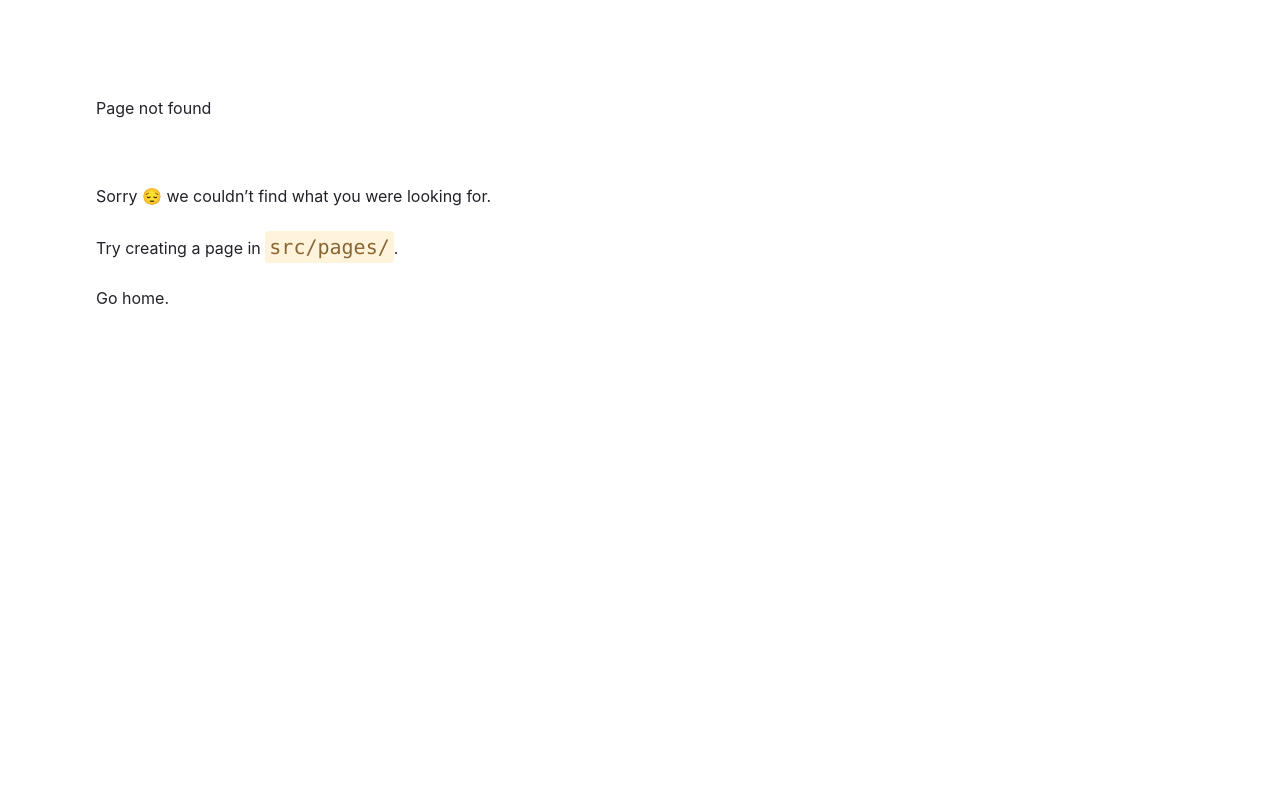
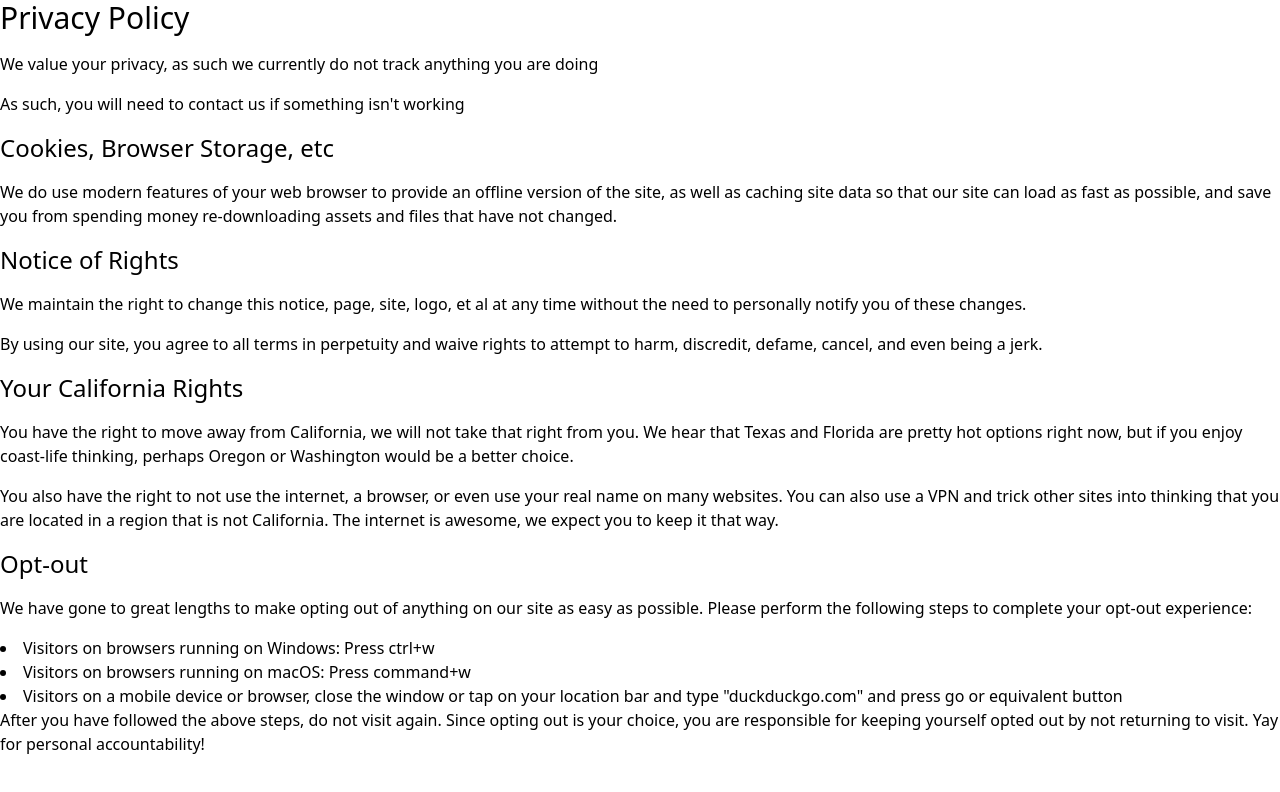
Before and after one commit to Ekxalt/philificent, a Gatsby site: page /privacy in a window 1280 px wide. Before the commit this address had no page. Built offline with nearby package versions, Linux system fonts and the light colour scheme; Gatsby itself is replaced by a stand-in of ours.

Commit message:
add title and meta comp, seo improvements

```diff
--- /dev/null
+++ b/src/components/footer.js
@@ -0,0 +1,10 @@
+import React from "react"
+
+export default function Footer({ children }) {
+  return (
+    <footer className="md:container md:mx-auto h-8">
+      Footer time is the bestest time... probably <br />
+      {children}
+    </footer>
+  )
+}
--- /dev/null
+++ b/src/components/header.js
@@ -0,0 +1,10 @@
+import React from "react"
+
+export default function Header({ children }) {
+  return (
+    <header className="h-16">
+      Test from the header component<br />
+      {children}
+    </header>
+  )
+}
--- a/src/components/post-layout.js
+++ b/src/components/layout-post.js
@@ -1,12 +1,17 @@
 import React from "react"
 import Helmet from "react-helmet"
+
+/*
+  TODO
+  - Add components for sidebar, TOC, or some-such majesty and elegance
+*/
 
 export default function Layout({ children }) {
   return (
     <>
       <Helmet>
-        <body className="dark:bg-gray-800 dark:text-white" />
-        <title>Post | Philificent.com</title>
+        <html lang="en" className="min-h-full" />
+        <body className="dark:bg-gray-900 dark:text-white min-h-full font-sans" />
       </Helmet>
 
       <main className="md:container md:mx-auto">
--- a/src/components/layout.js
+++ b/src/components/layout.js
@@ -5,13 +5,12 @@ export default function Layout({ children }) {
   return (
     <>
       <Helmet>
-        <html lang="en" className="h-full" />
-        <body className="dark:bg-gray-900 dark:text-white h-full font-sans" />
-        <title>Home | Philificent.com</title>
+        <html lang="en" className="min-h-full" />
+        <body className="dark:bg-gray-900 dark:text-white min-h-full font-sans" />
       </Helmet>
 
-      <main className="md:container md:mx-auto h-full">
-        {children}
+      <main className="md:container md:mx-auto min-h-full">
+        { children }
       </main>
     </>
   )
--- /dev/null
+++ b/src/components/meta.js
@@ -0,0 +1,18 @@
+/*
+* Component: Meta
+* Props:
+*   metaName = value that should be placed in the `name` property/attribute
+*   metaContent = value that should be placed in the `content` property/attribute
+* Expected output: <meta name="" content="" />
+*/
+import React from "react";
+import Helmet from "react-helmet";
+
+export default function Meta(props) {
+  // props.titleText = props.titleText || 'What a crazy-random-happenstance';
+  return (
+    <Helmet>
+      <meta name={props.metaName} content={props.metaContent} />
+    </Helmet>
+  )
+}
--- /dev/null
+++ b/src/components/title.js
@@ -0,0 +1,18 @@
+/*
+* Component: Title
+* props:
+* titleText = value that should be placed in the `<title>` element
+*
+* Expected output: <title>value passed from titleText prop</title>
+*/
+import React from "react";
+import Helmet from "react-helmet";
+
+export default function Title(props) {
+  // props.titleText = props.titleText || 'What a crazy-random-happenstance';
+  return (
+    <Helmet>
+      <title>{props.titleText} | Philificent.com</title>
+    </Helmet>
+  )
+}
--- a/src/pages/index.js
+++ b/src/pages/index.js
@@ -1,16 +1,31 @@
 import * as React from "react"
+import Helmet from "react-helmet"
 import Layout from "../components/layout"
-
+import Footer from "../components/footer"
+import Header from "../components/header"
+import Title from "../components/title"
+import Meta from "../components/meta"
 
 const IndexPage = () => {
   return (
     <Layout>
+      {/*<Helmet>*/}
+      {/*  <meta name="description" content="The life and times of Phil, his 2-cents, and the handiwork that names him Philificent" />*/}
+      {/*</Helmet>*/}
+      <Meta metaName={"description"} metaContent={"The life and times of Phil, his 2-cents, and the handiwork that names him Philificent"} />
+      <Title titleText='Home' />
+
+      <Header />
+
       <section className="flex flex-col items-center justify-center h-full">
         <h1 className="text-3xl mb-4">
           Philficent.com
         </h1>
         <p>For all the things!.. soon. probably.</p>
       </section>
+
+      <Footer />
+
     </Layout>
   )
 }
--- /dev/null
+++ b/src/pages/privacy.js
@@ -0,0 +1,72 @@
+import * as React from "react"
+import Helmet from "react-helmet"
+import Layout from "../components/layout"
+
+
+const PrivacyPage = () => {
+  return (
+    <Layout>
+      <Helmet>
+        <title>Privacy Policy | Philificent.com</title>
+        <meta name="description"
+              content="You have an expected right to privacy, this page outlines how we protect and encourage those rights."/>
+      </Helmet>
+      <section className="flex flex-col min-h-full pb-8">
+        <h1 className="text-3xl mb-4">
+          Privacy Policy
+        </h1>
+        <p className="mb-4">We value your privacy, as such we currently do not track anything you are doing</p>
+        <p className="mb-4">As such, you will need to contact us if something isn't working</p>
+        <h2 className={"text-2xl mb-4"}>Cookies, Browser Storage, etc</h2>
+        <p className="mb-4">
+          We do use modern features of your web browser to provide an offline version of the site,
+          as well as caching site data so that our site can load as fast as possible, and save you
+          from spending money re-downloading assets and files that have not changed.
+        </p>
+
+        <h2 className={"text-2xl mb-4"}>Notice of Rights</h2>
+        <p className="mb-4">
+          We maintain the right to change this notice, page, site, logo, et al at any time without
+          the need to personally notify you of these changes.
+        </p>
+        <p className="mb-4">
+          By using our site, you agree to all terms in perpetuity and waive rights to attempt
+          to harm, discredit, defame, cancel, and even being a jerk.
+        </p>
+
+        <h3 className={"text-2xl mb-4"}>Your California Rights</h3>
+        <p className="mb-4">
+          You have the right to move away from California, we will not take that right from you.
+          We hear that Texas and Florida are pretty hot options right now, but if you enjoy coast-life
+          thinking, perhaps Oregon or Washington would be a better choice.
+        </p>
+        <p className="mb-4">
+          You also have the right to not use the internet, a browser, or even use your real name
+          on many websites. You can also use a VPN and trick other sites into thinking that you
+          are located in a region that is not California. The internet is awesome, we expect you
+          to keep it that way.
+        </p>
+
+        <h3 className={"text-2xl mb-4"}>Opt-out</h3>
+        <p className={"mb-4"}>
+          We have gone to great lengths to make opting out of anything on our site as easy as possible.
+          Please perform the following steps to complete your opt-out experience:
+        </p>
+        <ul className={"list-disc list-inside"}>
+          <li>Visitors on browsers running on Windows: Press ctrl+w</li>
+          <li>Visitors on browsers running on macOS: Press command+w</li>
+          <li>Visitors on a mobile device or browser, close the window or tap on your location bar and type "duckduckgo.com" and press go or equivalent button</li>
+        </ul>
+        <p>
+          After you have followed the above steps, do not visit again. Since opting out is your choice, you are
+          responsible for keeping yourself opted out by not returning to visit. Yay for personal accountability!
+        </p>
+
+        {/*<h2 className={"text-2xl mb-4"}>Contact Us</h2>*/}
+        {/*<p className="mb-4">...</p>*/}
+      </section>
+    </Layout>
+  )
+}
+
+export default PrivacyPage
--- a/src/pages/updog.mdx
+++ b/src/pages/updog.mdx
@@ -4,9 +4,12 @@ path: /updog
 date: 2021-02-27
 ---
 
-import Layout from "../components/layout"
+import Layout from "../components/layout-post"
+import Title from "../components/title"
 
-<section class="mb-8">test in section?</section>
+<Title titleText={"37 new ways to skin a fake plastic tree"} />
+
+{props.pageContext.frontmatter.title}
 
 # Nothing, what's up with you?
 
@@ -14,6 +17,6 @@ I miss when life and things were simpler, not like way back pre-electricity time
 no, I'm talking more about the times we used to have where people had "thick-skin",
 and sticking up for someone didn't shame them in ways I still don't understand.
 
-The office was simple once, I liked that.
+The office was an example of the simple we used to live by once, I liked that.
 
 export default Layout
```
Also changed, not shown: src/images/icon.png, 1 other file.
